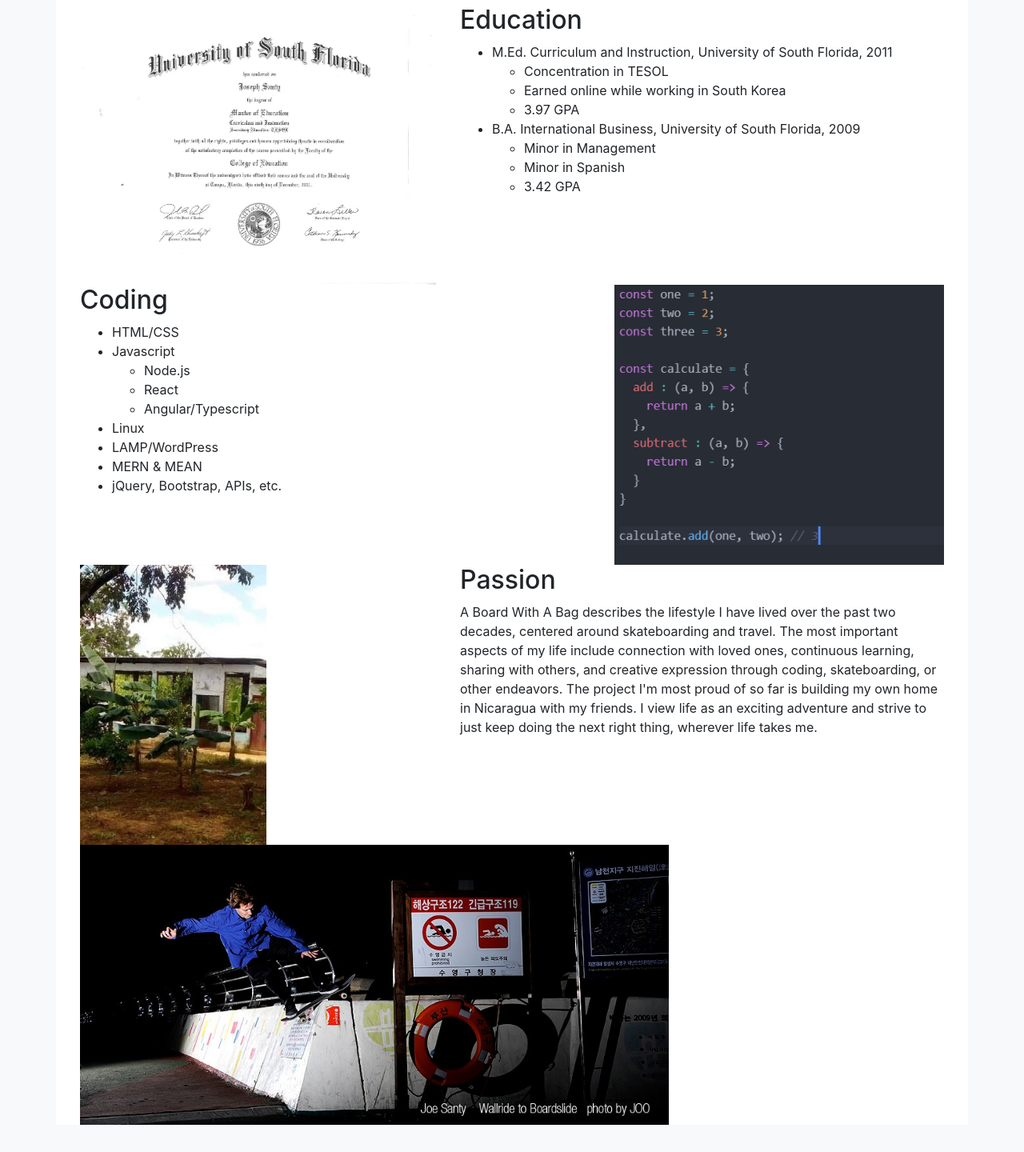
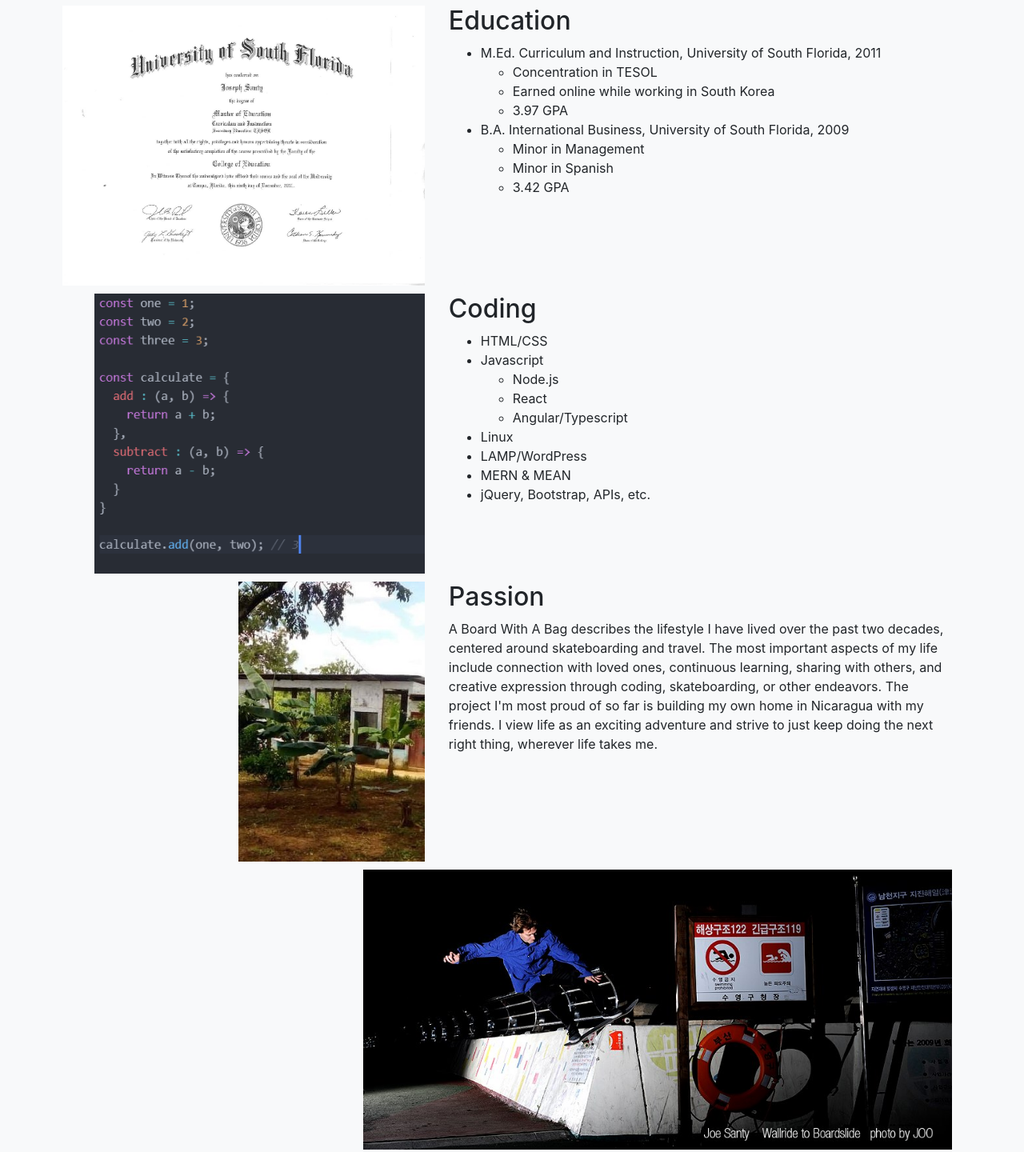
Before and after one commit to joe-santy/joe, a website: page public/index.html in a window 1280 px wide. Shown: the part 1003-2443 px from the top of the page at 80% size. Drawn offline with nearby package versions, Linux system fonts and the light colour scheme.

Commit message:
Update index.html

```diff
--- a/public/index.html
+++ b/public/index.html
@@ -12,25 +12,15 @@
 
 
     <style>
-      .bd-placeholder-img {
-        font-size: 1.125rem;
-        text-anchor: middle;
-      }
-
-      @media (min-width: 768px) {
-        .bd-placeholder-img-lg {
-          font-size: 3.5rem;
-        }
-      }
-
       img {
         object-fit: contain;
         height: 350px;
         width: auto;
+        float: right;
       }
 
-      * {
-	background: white;
+      .row {
+        padding: 5px;
       }
     </style>
 
@@ -71,7 +61,7 @@
     <main role="main">
 
       <section class="jumbotron text-center">
-        <div class="container">
+        <div class="container" style="background:url('helloworld.png')">
           <h1 class="jumbotron-heading">Joe Santy</h1>
           <p class="lead text-muted">Bilingual developer, consultant, and educator</p>
         </div>
@@ -81,11 +71,11 @@
         <div class="container">
 
           <div class="row featurette">
+            <div class="col-md-5">
+              <img src="work.jpg">
+            </div>
             <div class="col-md-7">
-	      <div class="container">
               <h2 class="featurette-heading">Career</h2>
-	      </div>
-              <div class="container">
               <ul>
                 <li>Supply Chain Management Consultant at ITOrizon, 2019-present</li>
                 <ul>
@@ -106,18 +96,13 @@
                 <li>Odd jobs over the years - tutor, camp counsellor, autistic school paraprofessional, promoter, bartender, warehouse associate</li>
               </ul>
             </div>
-            </div>
-            <div class="col-md-5">
-	      <div class="container"><img src="work.jpg" style="float:right"></div>
-            </div>
           </div> <!-- end row -->
 
           <div class="row featurette">
             <div class="col-md-5">
-		    <div class="container"><img src="masters.jpg" style="float:left"></div>
+              <img src="masters.jpg">
             </div>
             <div class="col-md-7">
-		    <div class="container">
               <h2 class="featurette-heading">Education</h2>
               <ul>
                 <li>M.Ed. Curriculum and Instruction, University of South Florida, 2011</li>
@@ -134,12 +119,13 @@
                 </ul>
               </ul>
             </div>
-            </div>
           </div> <!-- end row -->
 
           <div class="row featurette">
+            <div class="col-md-5">
+              <img src="js.png">
+            </div>
             <div class="col-md-7">
-		    <div class="container">
               <h2 class="featurette-heading">Coding</h2>
               <ul>
                 <li>HTML/CSS</li>
@@ -155,27 +141,21 @@
                 <li>jQuery, Bootstrap, APIs, etc.</li>
               </ul>
             </div>
+          </div> <!-- end row -->
+
+          <div class="row featurette">
+            <div class="col-md-5">
+              <img src="home.jpg">
             </div>
-            <div class="col-md-5">
-		    <div class="container"><img src="js.png" style="float:right"></div>
+            <div class="col-md-7">
+              <h2 class="featurette-heading">Passion</h2>
+              <p>A Board With A Bag describes the lifestyle I have lived over the past two decades, centered around skateboarding and travel.  The most important aspects of my life include connection with loved ones, continuous learning, sharing with others, and creative expression through coding, skateboarding, or other endeavors.  The project I'm most proud of so far is building my own home in Nicaragua with my friends.  I view life as an exciting adventure and strive to just keep doing the next right thing, wherever life takes me.</p>
             </div>
           </div> <!-- end row -->
 
           <div class="row featurette">
-            <div class="col-md-5">
-		    <div class="container"><img src="home.jpg" style="float:left"></div>
-            </div>
-            <div class="col-md-7">
-		    <div class="container">
-              <h2 class="featurette-heading">Passion</h2>
-              <p>A Board With A Bag describes the lifestyle I have lived over the past two decades, centered around skateboarding and travel.  The most important aspects of my life include connection with loved ones, continuous learning, sharing with others, and creative expression through coding, skateboarding, or other endeavors.  The project I'm most proud of so far is building my own home in Nicaragua with my friends.  I view life as an exciting adventure and strive to just keep doing the next right thing, wherever life takes me.</p>
-		    </div>
-	    </div>
-          </div> <!-- end row -->
-
-          <div class="row">
             <div class="col-md-12">
-		    <div class="container"><img src="wallieboardslide.jpg"></div>
+              <img src="wallieboardslide.jpg">
             </div>
           </div> <!-- end row -->
 
```
Lines whose indentation alone changed are shown as unchanged.
